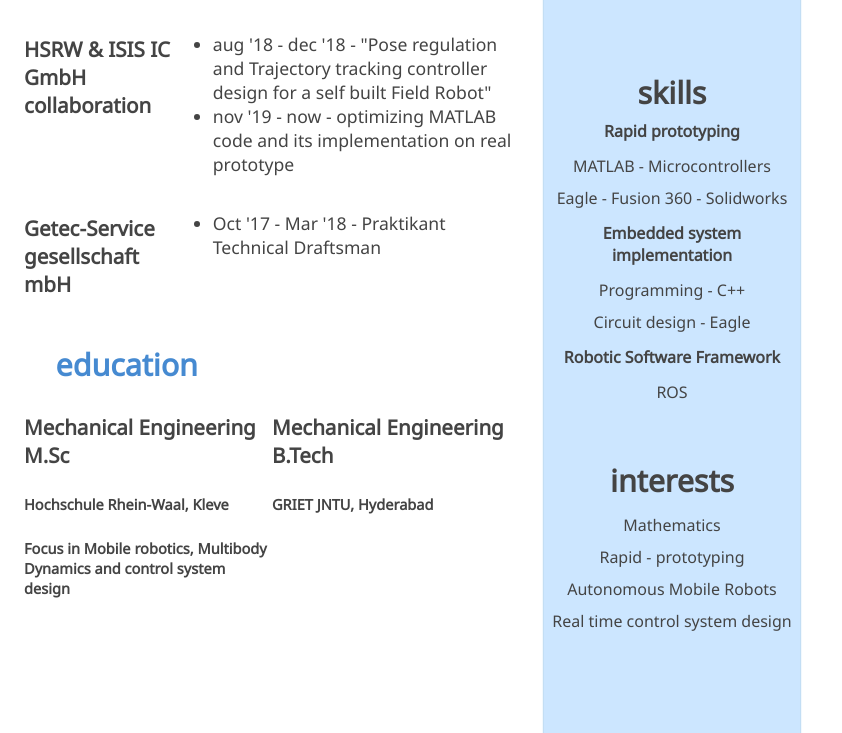
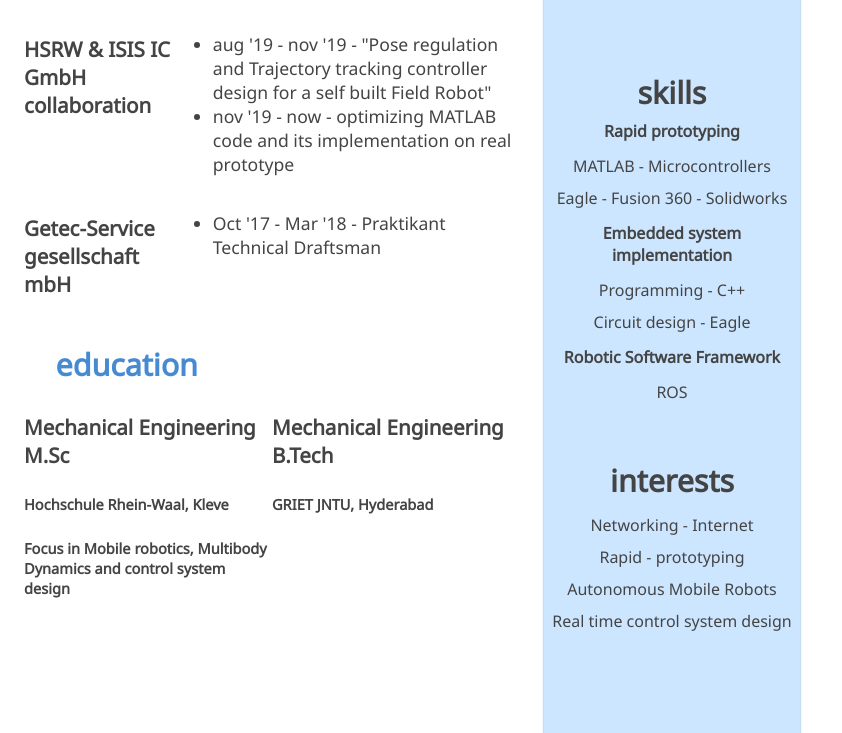
Before and after one commit to Robotgir/Robotgir.github.io, a plain HTML site: page index.html in a window 1280 px wide. Shown: the part 460-1193 px from the top of the page, without its empty margins (0-842 px from the left). Drawn offline with Linux system fonts and the light colour scheme.

Commit message:
networking dates

```diff
--- a/index.html
+++ b/index.html
@@ -154,7 +154,7 @@
                 </div>
                 <div>
                     <ul>
-                        <li>aug '18 - dec '18 - "Pose regulation and Trajectory tracking controller design for a self built Field Robot" </li>
+                        <li>aug '19 - nov '19 - "Pose regulation and Trajectory tracking controller design for a self built Field Robot" </li>
 						<li>nov '19 - now - optimizing MATLAB code and its implementation on real prototype </li>
                     </ul>
                 </div>
@@ -238,7 +238,7 @@
             <br>
             <div class="tools">
                 <h2 class="headsb">interests</h2>
-                <p style="line-height: 1em;">Mathematics</p>
+                <p style="line-height: 1em;">Networking - Internet</p>
 
                 <p style="line-height: 1em;">Rapid - prototyping </p>
 
```
Also changed, not shown: 1 other file.
